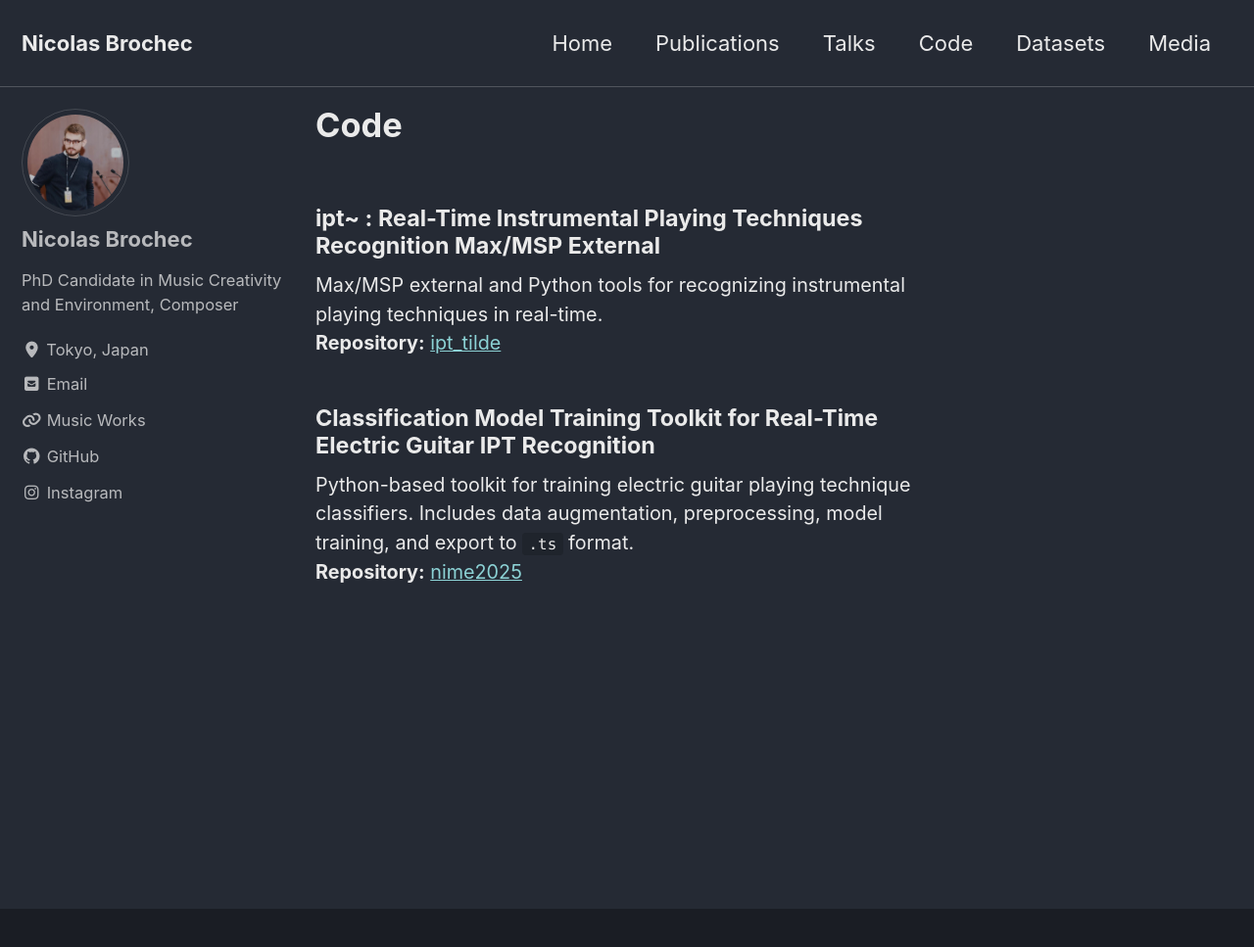
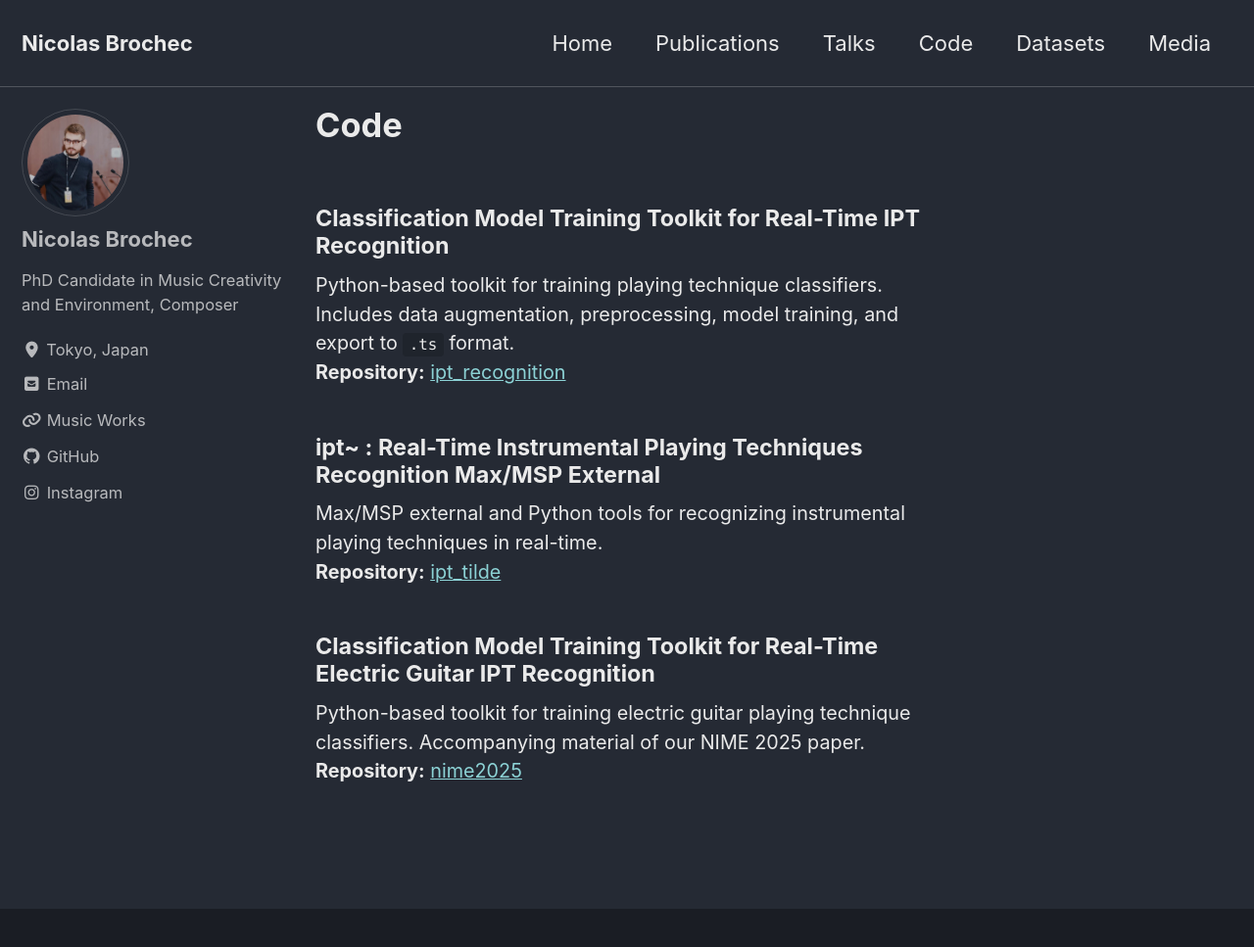
Before and after one commit to nbrochec/nbrochec.github.io, a Jekyll site: the page built from _pages/codes.md, in a window 1280 px wide and 1016 px high. Shown: the top 967 px of the window at 98% size. Built offline with Jekyll 4.4.1, drawn with Linux system fonts in a browser that asks for light colours; cached includes are drawn as plain includes.

Commit message:
Update codes.md

```diff
--- a/_pages/codes.md
+++ b/_pages/codes.md
@@ -4,6 +4,12 @@ title: "Code"
 permalink: /code/
 author_profile: true
 ---
+
+<h4>Classification Model Training Toolkit for Real-Time IPT Recognition</h4>
+<p style="font-size: 90%;">
+Python-based toolkit for training playing technique classifiers. Includes data augmentation, preprocessing, model training, and export to <code>.ts</code> format.<br>
+<b>Repository:</b> <a href="https://github.com/nbrochec/ipt_recognition" target="_blank">ipt_recognition</a>
+</p>
 
 <h4>ipt~ : Real-Time Instrumental Playing Techniques Recognition Max/MSP External</h4>
 
@@ -15,7 +21,7 @@ Max/MSP external and Python tools for recognizing instrumental playing technique
 <h4>Classification Model Training Toolkit for Real-Time Electric Guitar IPT Recognition</h4>
 
 <p style="font-size: 90%;">
-Python-based toolkit for training electric guitar playing technique classifiers. Includes data augmentation, preprocessing, model training, and export to <code>.ts</code> format.<br>
+Python-based toolkit for training electric guitar playing technique classifiers. Accompanying material of our NIME 2025 paper.<br>
 <b>Repository:</b> <a href="https://github.com/nbrochec/nime2025" target="_blank">nime2025</a>
 </p>
 
```
